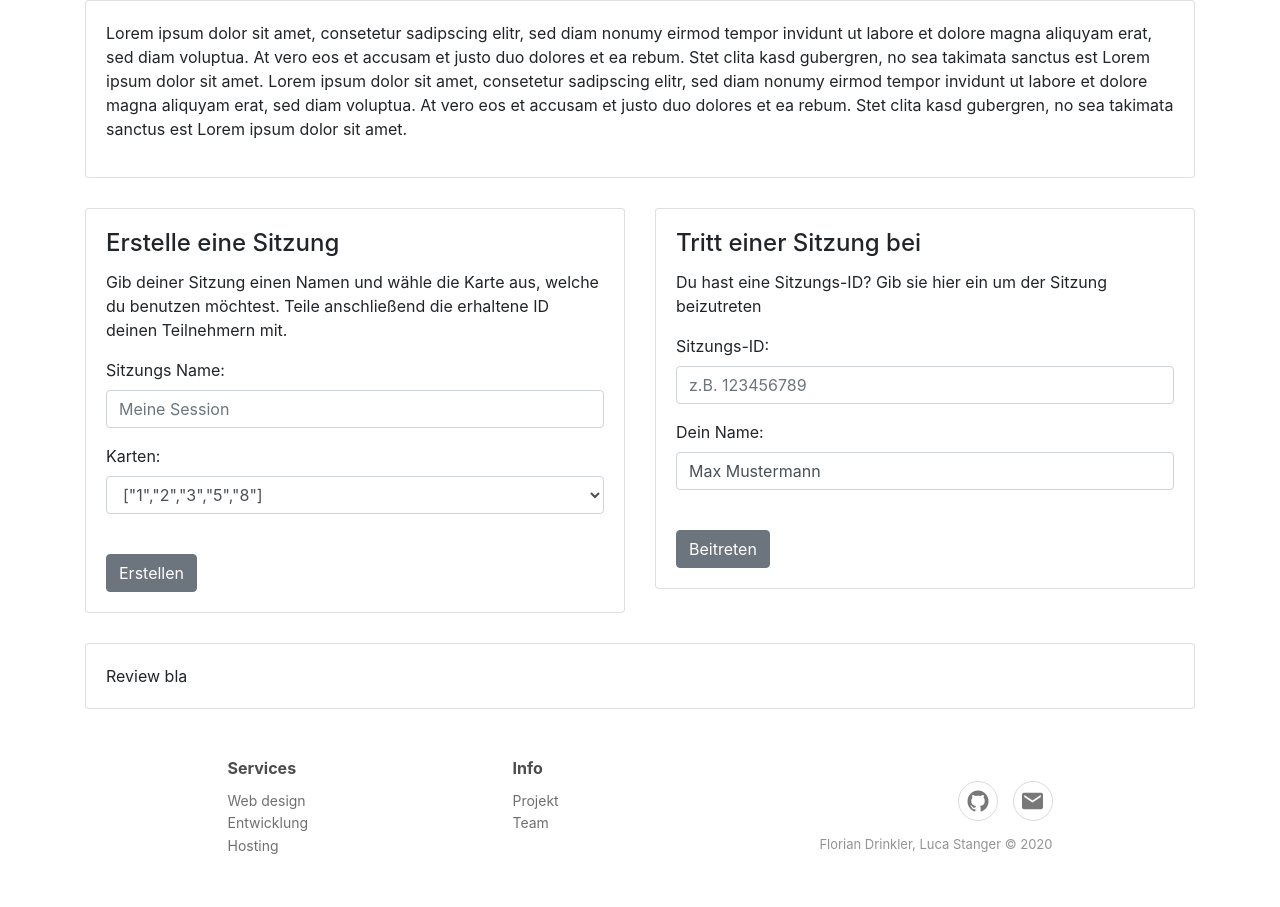
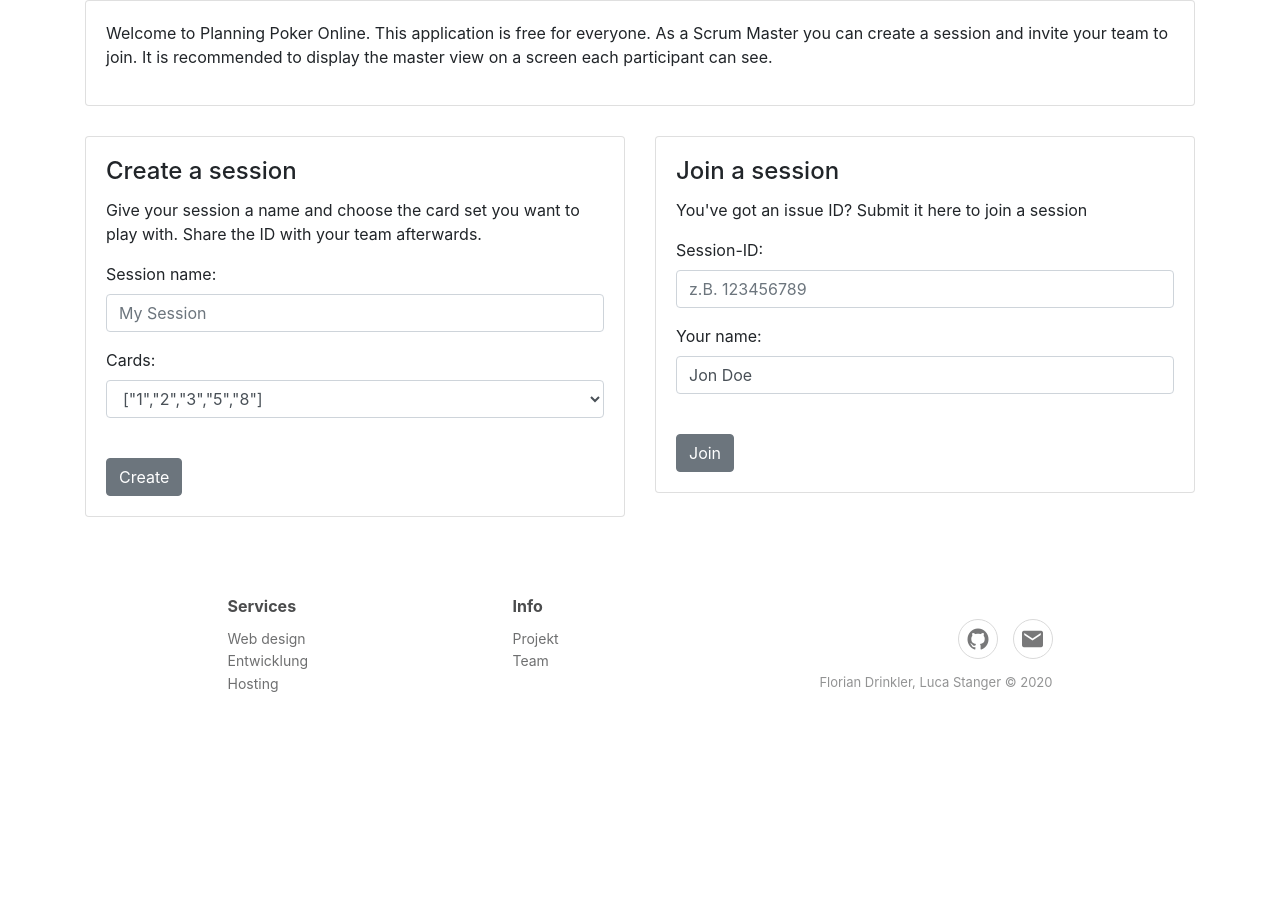
Before and after one commit to Drinkler/Planning-Poker, a PHP site: page / in a window 1280 px wide. Shown: the part 72-979 px from the top of the page. After the commit the page ends 764 px from the top, so only its background shows below. Run offline with PHP 8.4, Linux system fonts and the light colour scheme; some libraries are stand-ins or nearby versions; some web fonts are replaced.

Commit message:
fixed issue #21

```diff
--- a/src/Library/View.php
+++ b/src/Library/View.php
@@ -49,6 +49,7 @@ class View
             'assets/css/Registration-Form-with-Photo.min.css',
             'assets/css/Social-Icons.min.css',
             'assets/css/Testimonials.min.css',
+            'assets\css\Mouseover.min.css'
         );
 
         $this->basic_js = array(
--- /dev/null
+++ b/src/assets/css/Mouseover.min.css
@@ -0,0 +1 @@
+.pointer{cursor:pointer}.cursors>div{float:left;box-sizing:border-box;background:#f2f2f2;border:1px solid #ccc;width:20%;padding:10px 2px;text-align:center;white-space:nowrap}.cursors>div:nth-child(even){background:#eee}.cursors>div:hover{opacity:.25}
--- a/src/assets/js/ajaxfunctions.js
+++ b/src/assets/js/ajaxfunctions.js
@@ -59,7 +59,7 @@ function changeTileColor(htmlElement) {
         p.style.backgroundColor = "white";
     });
 
-    htmlElement.style.backgroundColor = "#8f8f8f";
+    htmlElement.style.backgroundColor = "#d9d9d9";
 }
 
 /**
--- a/src/index.php
+++ b/src/index.php
@@ -1,6 +1,7 @@
 <?php
 use PlanningPoker\Controller\Controller;
 use PlanningPoker\Library\NotFoundExpression;
+use PlanningPoker\Library\Redirect;
 use PlanningPoker\Library\Session;
 use PlanningPoker\Library\View;
 
@@ -67,7 +68,7 @@ try {
 }  catch (PlanningPoker\Library\NotFoundExpression $e) {
     http_response_code(404);
     //echo 'Page not found: '.$controllerClassName.'::'.$actionMethodName;
-    \PlanningPoker\Library\Redirect::to("../index/notFound");
+    Redirect::to("../index/notFound");
 } catch (\Exception $e) {
     http_response_code(500);
     echo 'Exception: <b>'.$e->getMessage().'</b><br><pre>'.$e->getTraceAsString().'</pre>';
--- a/src/views/_template/header.phtml
+++ b/src/views/_template/header.phtml
@@ -6,7 +6,6 @@ use PlanningPoker\Library\Flash;
 ?>
 <!DOCTYPE html>
 <html lang="de">
-
     <head>
         <meta charset="utf-8" />
         <meta name="viewport" content="width=device-width, initial-scale=1.0, shrink-to-fit=no" />
@@ -37,7 +36,7 @@ use PlanningPoker\Library\Flash;
                         </div>
                     </div>
                     <div class="modal-footer">
-                        <button type="button" class="btn btn-secondary" data-dismiss="modal">Schließen</button>
+                        <button type="button" class="btn btn-secondary" data-dismiss="modal">Close</button>
                         <button type="submit" class="btn btn-primary">Log In</button>
                     </div>
                 </form>
@@ -48,7 +47,7 @@ use PlanningPoker\Library\Flash;
             <div class="modal-dialog" role="document">
                 <div class="modal-content">
                     <div class="modal-header">
-                        <h5 class="modal-title" id="signupModalLabel">Konto erstellen</h5>
+                        <h5 class="modal-title" id="signupModalLabel">Create an account</h5>
                         <button type="button" class="close" data-dismiss="modal" aria-label="Close">
                             <span aria-hidden="true">&times;</span>
                         </button>
@@ -57,10 +56,10 @@ use PlanningPoker\Library\Flash;
                         <div class="modal-body">
                             <h2 class="sr-only">SignUp Form</h2>
                             <div class="form-group">
-                                <input class="form-control" type="text" name="name" placeholder="Vorname" />
+                                <input class="form-control" type="text" name="name" placeholder="Surname" />
                             </div>
                             <div class="form-group">
-                                <input class="form-control" type="text" name="surname" placeholder="Nachname" />
+                                <input class="form-control" type="text" name="surname" placeholder="Name" />
                             </div>
                             <div class="form-group">
                                 <input class="form-control" type="email" name="email" placeholder="Email" />
@@ -70,8 +69,8 @@ use PlanningPoker\Library\Flash;
                             </div>
                         </div>
                         <div class="modal-footer">
-                            <button type="button" class="btn btn-secondary" data-dismiss="modal">Schließen</button>
-                            <button type="submit" class="btn btn-primary">Erstellen</button>
+                            <button type="button" class="btn btn-secondary" data-dismiss="modal">Close</button>
+                            <button type="submit" class="btn btn-primary">Create</button>
                         </div>
                         <div class="form-group">
                             <div class="g-recaptcha" data-sitekey="6LcbPuYUAAAAABSvTUYDZHeistTNRv0omkLpnMYK" data-callback="verifyRecaptchaCallback" data-expired-callback="expiredRecaptchaCallback"></div>
--- a/src/views/index/index.phtml
+++ b/src/views/index/index.phtml
@@ -8,7 +8,9 @@ use PlanningPoker\Library\Session;
         <div class="col-md-12">
             <div class="card" style="margin-bottom: 30px;">
                 <div class="card-body">
-                    <p>Lorem ipsum dolor sit amet, consetetur sadipscing elitr, sed diam nonumy eirmod tempor invidunt ut labore et dolore magna aliquyam erat, sed diam voluptua. At vero eos et accusam et justo duo dolores et ea rebum. Stet clita kasd gubergren, no sea takimata sanctus est Lorem ipsum dolor sit amet. Lorem ipsum dolor sit amet, consetetur sadipscing elitr, sed diam nonumy eirmod tempor invidunt ut labore et dolore magna aliquyam erat, sed diam voluptua. At vero eos et accusam et justo duo dolores et ea rebum. Stet clita kasd gubergren, no sea takimata sanctus est Lorem ipsum dolor sit amet.</p>
+                    <div class="align-middle">
+                        <p>Welcome to Planning Poker Online. This application is free for everyone. As a Scrum Master you can create a session and invite your team to join. It is recommended to display the master view on a screen each participant can see.</p>
+                    </div>
                 </div>
             </div>
         </div>
@@ -17,15 +19,15 @@ use PlanningPoker\Library\Session;
         <div class="col-md-6">
             <div class="card" style="margin-bottom: 30px;">
                 <div class="card-body">
-                    <h4 class="card-title">Erstelle eine Sitzung</h4>
-                    <p class="card-text"> Gib deiner Sitzung einen Namen und wähle die Karte aus, welche du benutzen möchtest. Teile anschließend die erhaltene ID deinen Teilnehmern mit.</p>
+                    <h4 class="card-title">Create a session</h4>
+                    <p class="card-text"> Give your session a name and choose the card set you want to play with. Share the ID with your team afterwards.</p>
                     <form action="<?= $this->makeURL("lobby/create")?>" method="POST">
                         <div class="form-group">
-                            <label for="formLabelSelect">Sitzungs Name:</label>
-                            <input type="text" class="form-control" name="lobbyName" id="formLabelSelect" placeholder="Meine Session">
+                            <label for="formLabelSelect">Session name:</label>
+                            <input type="text" class="form-control" name="lobbyName" id="formLabelSelect" placeholder="My Session">
                         </div>
                         <div class="form-group">
-                            <label for="formControlSelect">Karten:</label>
+                            <label for="formControlSelect">Cards:</label>
                             <select class="form-control" name="cards" id="formControlSelect">
                                 <?php
                                 $cardSets = [
@@ -49,8 +51,6 @@ use PlanningPoker\Library\Session;
                                     ['0.5', '1', '2', '3', '5', '8', '13', '20', '40', '100'],
                                     // Canadian Cash format
                                     ['1', '2', '5', '10', '20', '50', '100'],
-                                    // Standard fibonacci with shrug
-                                    ['1', '2', '3', '5', '8', '13', '&#F937;'],
                                     //Salesforce Estimates
                                     ['0.5', '1', '3', '5', '8']
                                 ];
@@ -63,7 +63,7 @@ use PlanningPoker\Library\Session;
                             </select>
                         </div>
                         <br>
-                        <button type="submit" class="btn btn-secondary">Erstellen</button>
+                        <button type="submit" class="btn btn-secondary">Create</button>
                     </form>
                 </div>
             </div>
@@ -71,31 +71,22 @@ use PlanningPoker\Library\Session;
         <div class="col-md-6">
             <div class="card" style="margin-bottom: 30px;">
                 <div class="card-body">
-                    <h4 class="card-title">Tritt einer Sitzung bei</h4>
-                    <p class="card-text"> Du hast eine Sitzungs-ID? Gib sie hier ein um der Sitzung beizutreten</p>
+                    <h4 class="card-title">Join a session</h4>
+                    <p class="card-text"> You've got an issue ID? Submit it here to join a session</p>
                     <form action="<?= $this->makeURL("lobby/lobby") ?>" method="post">
                         <div class="form-group">
-                            <label for="sessionID">Sitzungs-ID:</label>
+                            <label for="sessionID">Session-ID:</label>
                             <input type="text" class="form-control" name="lobbyid" id="sessionID" placeholder="z.B. 123456789">
                         </div>
                         <div class="form-group">
-                            <label for="userName">Dein Name:</label>
-                            <input type="text" class="form-control" id="userName" value="<?php echo (isset($_SESSION["user"]) && Session::get("user")->getUsername() ? Session::get("user")->getUsername() : 'Max Mustermann')  ?>">
+                            <label for="userName">Your name:</label>
+                            <input type="text" class="form-control" id="userName" value="<?php echo (isset($_SESSION["user"]) && Session::get("user")->getUsername() ? Session::get("user")->getUsername() : 'Jon Doe')  ?>">
                         </div>
                         <br>
-                        <button type="submit" name="action" value="Join" class="btn btn-secondary">Beitreten</button>
+                        <button type="submit" name="action" value="Join" class="btn btn-secondary">Join</button>
                     </form>
                 </div>
             </div>
         </div>
     </div>
-    <div class="row">
-        <div class="col-md-12">
-            <div class="card">
-                <div class="card-body">
-                        Review bla
-                </div>
-            </div>
-        </div>
-    </div>
 </div>
--- a/src/views/lobby/lobby.phtml
+++ b/src/views/lobby/lobby.phtml
@@ -140,7 +140,7 @@ foreach ($_POST as $postInput) {
                 <?php foreach ($cardSets[$idcards] as $key=>$card): ?>
                     <!-- <form class="col-md-6" name="card-form" id="card-form<?= $key ?>" method="get" action="<?= $this->makeURL("ajax/vote") ?>"> -->
                     <div class="col-md-6">
-                        <div class="card vote-tile" style="padding: 0;">
+                        <div class="card vote-tile pointer" style="padding: 0;">
                             <div class="card-body">
                                 <h6 class="display-1 text-center card-title"><?= $card ?></h6>
                                 <input type="hidden" name="voteid" value="<?= $key ?>">
```
Also changed, not shown: src/assets/css/Mouseover.css (added, +19 -0 lines), src/assets/css/Mouseover.scss (added, +49 -0 lines), src/assets/css/styles.css (deleted), src/assets/js/ajaxfunctions.min.js.
